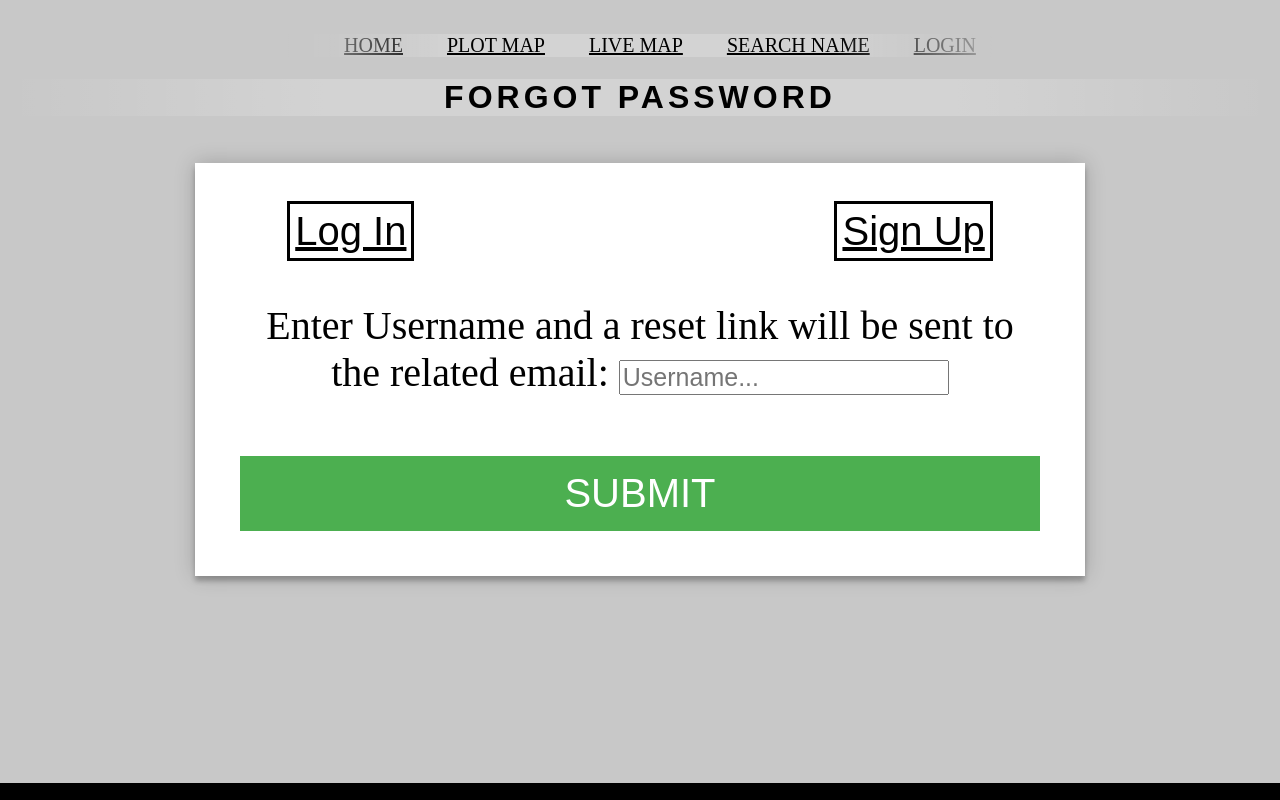
After one commit to DavidGhawi/Cemetery_Web_App, a Flask app: page /forgot in a window 1280 px wide. The commit adds this page. Run offline with Flask 2, Linux system fonts and the light colour scheme.

Commit message:
Added forgotten pass page

```diff
--- a/cemetery_database.sql
+++ b/cemetery_database.sql
@@ -4,11 +4,12 @@ DROP TABLE IF EXISTS Information;
 CREATE TABLE IF NOT EXISTS `Login` (
   `ID`		INTEGER NOT NULL PRIMARY KEY AUTOINCREMENT,
   `Username`	TEXT NOT NULL,
-  `Password`	TEXT NOT NULL
+  `Password`	TEXT NOT NULL,
+  'Email' TEXT NOT NULL
 );
 
-INSERT INTO 'Login'('Username','Password') VALUES
-('admin','pbkdf2:sha256:260000$QVmjB5L1yPtuO6w8$79557af45499cb64aa6c329956ff522109098aee71aa8c2685620d9e1ca943ff');
+INSERT INTO 'Login'('Username','Password','Email') VALUES
+('admin','pbkdf2:sha256:260000$QVmjB5L1yPtuO6w8$79557af45499cb64aa6c329956ff522109098aee71aa8c2685620d9e1ca943ff','stwooloscemetary.cardiff@gmail.com');
 
 CREATE TABLE IF NOT EXISTS `Information` (
   `ID`		INTEGER NOT NULL PRIMARY KEY AUTOINCREMENT,
--- a/server.py
+++ b/server.py
@@ -2,6 +2,8 @@ import os
 import sqlite3
 import json
 import copy
+import smtplib
+import ssl
 from flask import Flask, redirect, request, render_template, jsonify
 from werkzeug.security import generate_password_hash, check_password_hash
 from flask_login import LoginManager, login_user, login_required, logout_user, current_user
@@ -338,5 +340,35 @@ def information(id):
         return render_template('nodata.html')
 
 
+@app.route("/forgot", methods=['POST', 'GET'])
+def email():
+    if request.method == 'GET':
+        return render_template("forgotpass.html")
+    if request.method == 'POST':
+        user = request.form.get('Username')
+        conn = sqlite3.connect(DATABASE)
+        c = conn.cursor()
+        data = c.execute(
+            "SELECT Email FROM Login WHERE Username=?;", [user]).fetchone()
+        conn.close()
+        if data is None:
+            return render_template("forgotpass.html", message="no email was found with this username")
+        smtp_server = "smtp.gmail.com"
+        port = 587
+        context = ssl.create_default_context()
+        try:
+            with smtplib.SMTP(smtp_server, port) as server:
+                server.starttls(context=context)
+                server.login('stwooloscemetary.cardiff@gmail.com')
+                server.sendmail('stwooloscemetary.cardiff@gmail.com',
+                                'hamedsarmi123@gmail.com', 'TEST')
+        except Exception as e:
+            # Print any error messages to stdout
+            print(e)
+        finally:
+            server.quit()
+        return render_template("newpass.html")
+
+
 if __name__ == "__main__":
     app.run(debug=True, host='0.0.0.0')
--- a/templates/Signin.html
+++ b/templates/Signin.html
@@ -5,5 +5,7 @@
 	Password:
 	<input id="psswrd" type="password" name="password" placeholder="Password..." /><br />
 	<button type="submit" id="mySubmit">Submit</button>
+
+	<a href="/forgot"> Forgotten Password? </a>
 </form>
 {%endblock%}
--- /dev/null
+++ b/templates/forgotpass.html
@@ -0,0 +1,13 @@
+{%extends 'login_page.html'%}
+
+{% block titleBlock%}
+<h1 id="headerContent"> Forgot Password </h1>
+{%endblock%}
+
+{% block mainBlock%}
+<form id="myForm" action="/email">
+  Enter Username and a reset link will be sent to the related email:
+  <input type="text" name="Username" placeholder="Username..."><br>
+  <button type="submit" id='mySubmit'> Submit </button>
+</form>
+{%endblock%}
--- a/templates/login_page.html
+++ b/templates/login_page.html
@@ -31,7 +31,7 @@
       </header>
 
       <div class = "content">
-            <form class='myForm'  method="POST" action="">
+            <form class='myForm'  method="POST">
                   <a href="/login" id="login"> Log In<a>
                   <a href="/signup" id="signup"> Sign Up</a>
                   <br>
```
Also changed, not shown: templates/newpass.html (added, +19 -0 lines).
